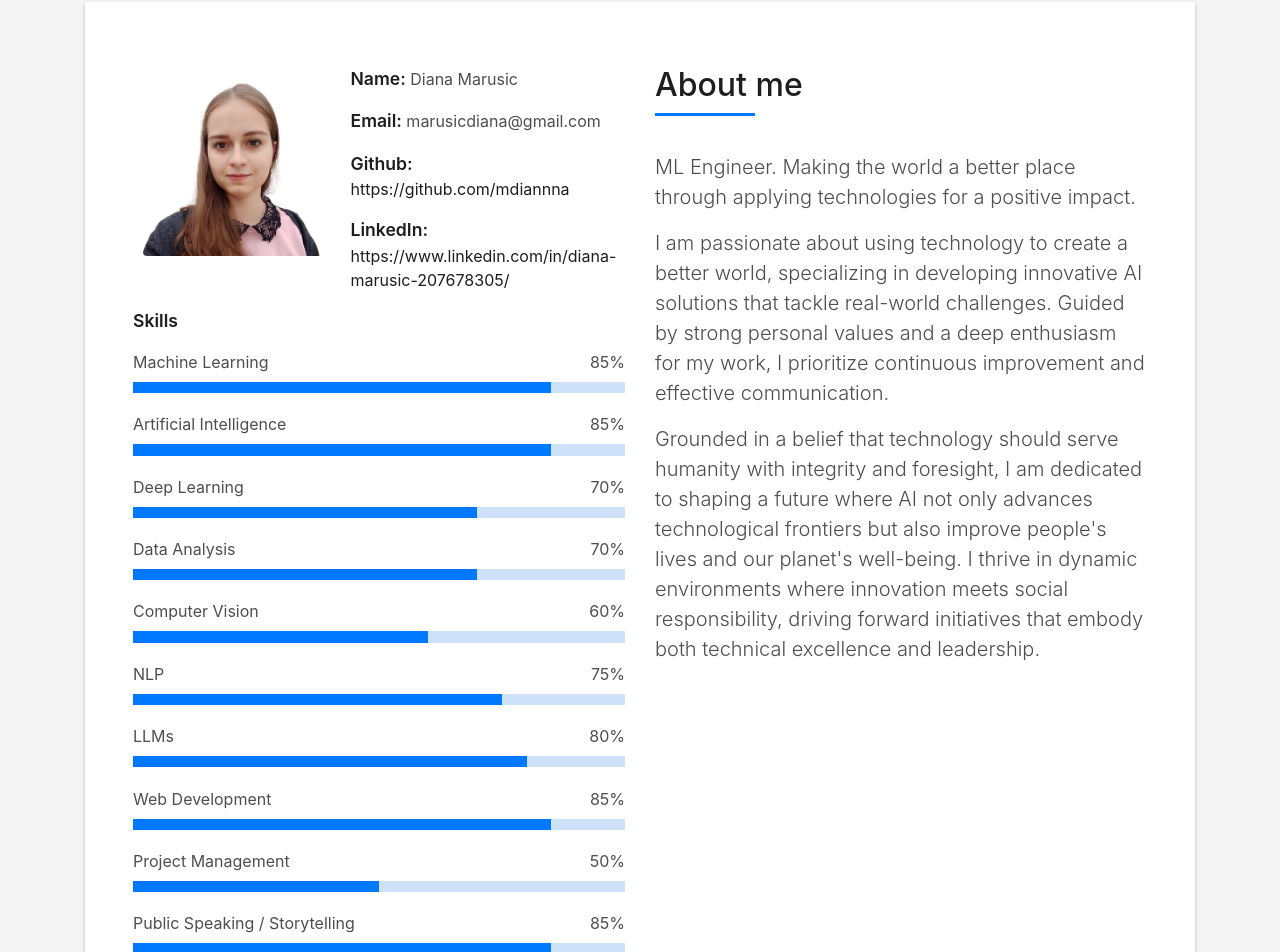
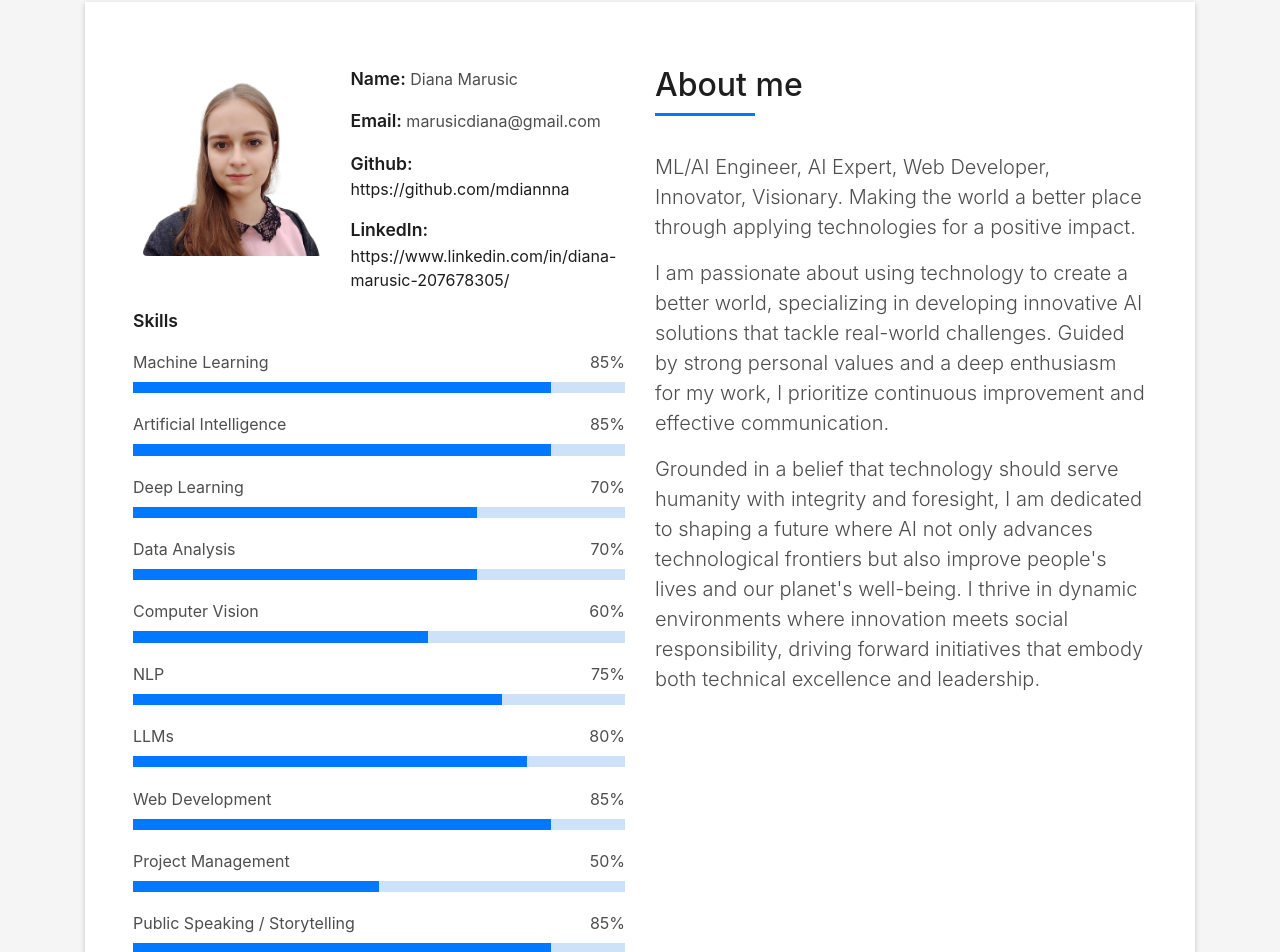
Before and after one commit to mdiannna/mdiannna.github.io, a plain HTML site: page index.html in a window 1280 px wide. Shown: the part 862-1814 px from the top of the page. Drawn offline with Linux system fonts and the light colour scheme.

Commit message:
updated description

```diff
--- a/index.html
+++ b/index.html
@@ -161,7 +161,7 @@
                     </h5>
                   </div>
                   <p class="lead">
-                    ML Engineer. Making the world a better place through applying technologies for a positive impact.
+                    ML/AI Engineer, AI Expert, Web Developer, Innovator, Visionary. Making the world a better place through applying technologies for a positive impact.
                   </p>
                   <p class="lead">
                     I am passionate about using technology to create a better world, specializing in developing innovative AI solutions that tackle real-world challenges. Guided by strong personal values and a deep enthusiasm for my work, I prioritize continuous improvement and effective communication.
```
